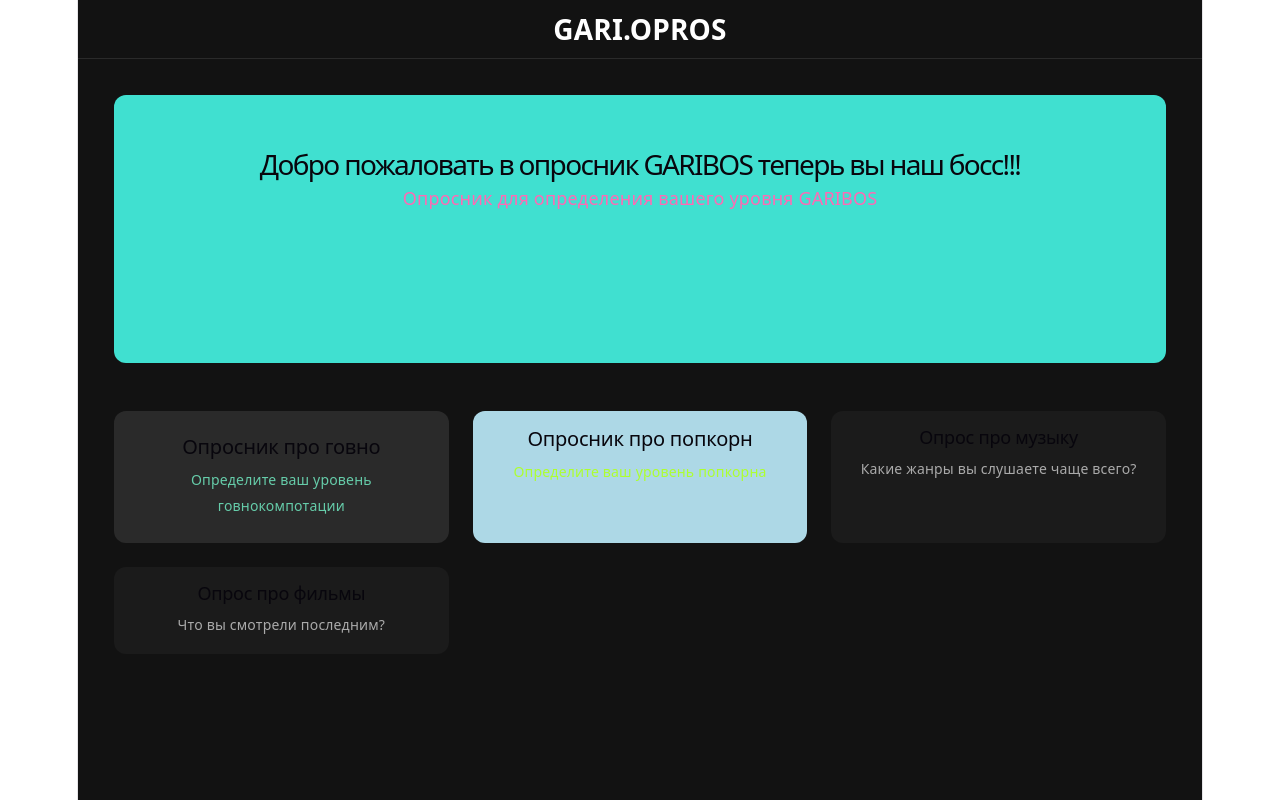
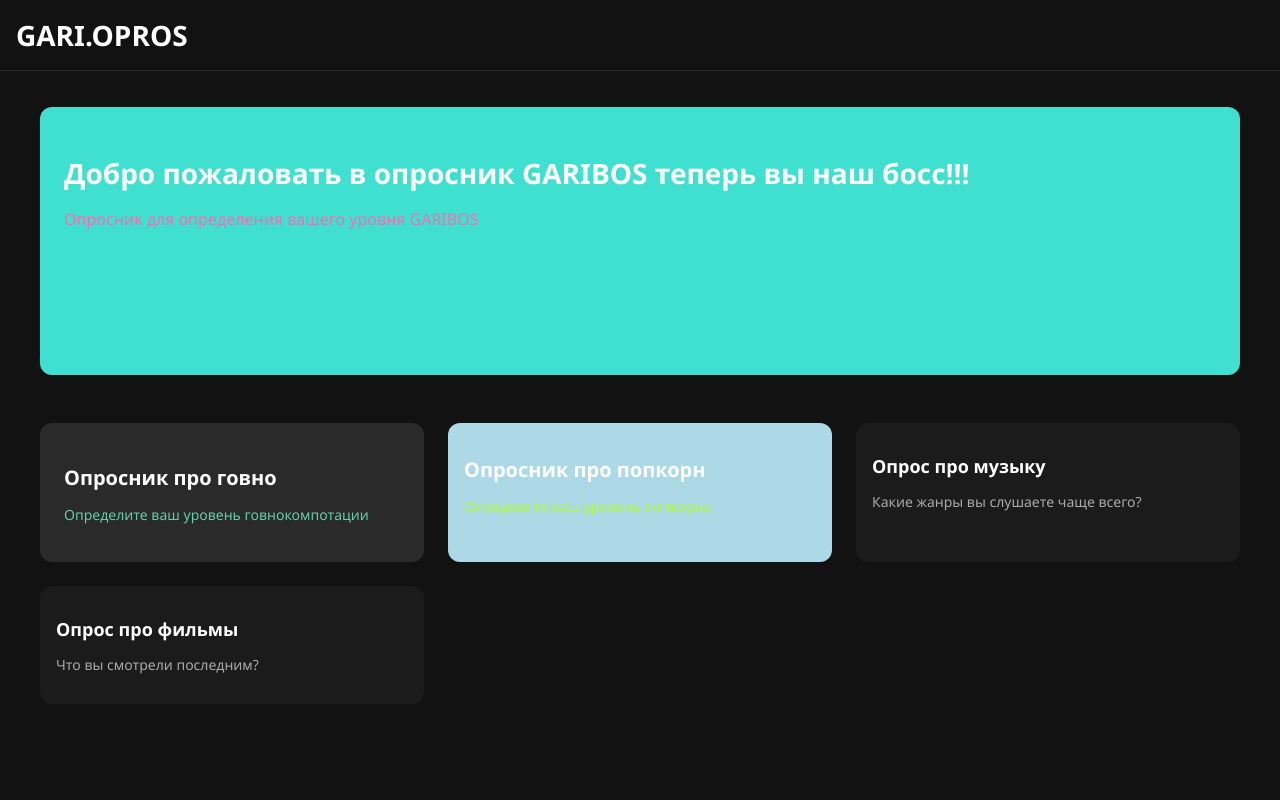
Before and after one commit to many-wile/kursovai-hahhahaha-, a React (Vite) app in the folder survey-app/: page / in a window 1280 px wide. Built offline with nearby package versions, Linux system fonts and the light colour scheme.

Commit message:
little make sigma base index css

```diff
--- a/survey-app/src/App.jsx
+++ b/survey-app/src/App.jsx
@@ -2,7 +2,7 @@ import './App.css'
 
 function App() {
   return (
-    <div style={{backgroundColor: '#121212', color: 'white', minHeight: '100vh'}}>
+    <div style={{backgroundColor: '#121212', color: 'white ', minHeight: '100vh'}}>
       <header style={{padding: '16px', fontWeight: 'bold', fontSize: '28px', borderBottom: '1px solid #2a2a2a'}}>
         GARI.OPROS
         </header>
--- a/survey-app/src/index.css
+++ b/survey-app/src/index.css
@@ -1,111 +1,34 @@
-:root {
-  --text: #6b6375;
-  --text-h: #08060d;
-  --bg: #fff;
-  --border: #e5e4e7;
-  --code-bg: #f4f3ec;
-  --accent: #aa3bff;
-  --accent-bg: rgba(170, 59, 255, 0.1);
-  --accent-border: rgba(170, 59, 255, 0.5);
-  --social-bg: rgba(244, 243, 236, 0.5);
-  --shadow:
-    rgba(0, 0, 0, 0.1) 0 10px 15px -3px, rgba(0, 0, 0, 0.05) 0 4px 6px -2px;
-
-  --sans: system-ui, 'Segoe UI', Roboto, sans-serif;
-  --heading: system-ui, 'Segoe UI', Roboto, sans-serif;
-  --mono: ui-monospace, Consolas, monospace;
-
-  font: 18px/145% var(--sans);
-  letter-spacing: 0.18px;
-  color-scheme: light dark;
-  color: var(--text);
-  background: var(--bg);
-  font-synthesis: none;
-  text-rendering: optimizeLegibility;
-  -webkit-font-smoothing: antialiased;
-  -moz-osx-font-smoothing: grayscale;
-
-  @media (max-width: 1024px) {
-    font-size: 16px;
-  }
+*,
+*before,
+*after {
+  box-sizing: border-box;
 }
 
-@media (prefers-color-scheme: dark) {
-  :root {
-    --text: #9ca3af;
-    --text-h: #f3f4f6;
-    --bg: #16171d;
-    --border: #2e303a;
-    --code-bg: #1f2028;
-    --accent: #c084fc;
-    --accent-bg: rgba(192, 132, 252, 0.15);
-    --accent-border: rgba(192, 132, 252, 0.5);
-    --social-bg: rgba(47, 48, 58, 0.5);
-    --shadow:
-      rgba(0, 0, 0, 0.4) 0 10px 15px -3px, rgba(0, 0, 0, 0.25) 0 4px 6px -2px;
-  }
+:root {
+  --bg:#121212;
+  --bg-card:#2a2a2a;
+  --border:#333;
+  --text:#fff;
+  --muted:#a3a3a3;
+  --gold: #d4a012;
+}
 
-  #social .button-icon {
-    filter: invert(1) brightness(2);
-  }
+html {
+  fon-size: 16px;
+  -webkit-font-smoothing: antialiased;
 }
 
 body {
   margin: 0;
+  min-height: 100vh;
+  font-family: sustem-ui, 'Segoe UI', Roboto, sans-serif;
+  background: var(--bg);
+  color: var(--text);
 }
 
 #root {
-  width: 1126px;
-  max-width: 100%;
-  margin: 0 auto;
-  text-align: center;
-  border-inline: 1px solid var(--border);
-  min-height: 100svh;
-  display: flex;
-  flex-direction: column;
-  box-sizing: border-box;
+  min-height: 100vh;
 }
 
-h1,
-h2 {
-  font-family: var(--heading);
-  font-weight: 500;
-  color: var(--text-h);
-}
-
-h1 {
-  font-size: 56px;
-  letter-spacing: -1.68px;
-  margin: 32px 0;
-  @media (max-width: 1024px) {
-    font-size: 36px;
-    margin: 20px 0;
-  }
-}
-h2 {
-  font-size: 24px;
-  line-height: 118%;
-  letter-spacing: -0.24px;
-  margin: 0 0 8px;
-  @media (max-width: 1024px) {
-    font-size: 20px;
-  }
-}
-p {
-  margin: 0;
-}
-
-code,
-.counter {
-  font-family: var(--mono);
-  display: inline-flex;
-  border-radius: 4px;
-  color: var(--text-h);
-}
-
-code {
-  font-size: 15px;
-  line-height: 135%;
-  padding: 4px 8px;
-  background: var(--code-bg);
-}
+buttom
+input {font: inherit;}
```
